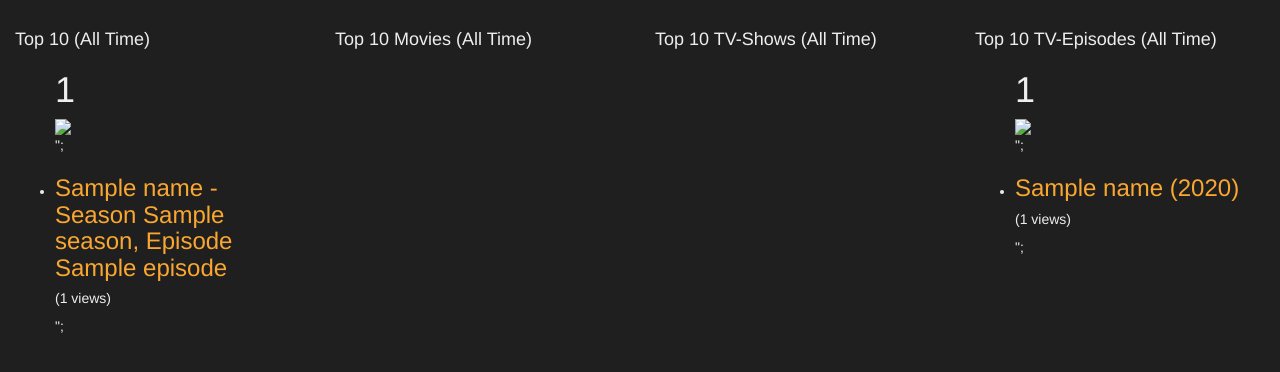
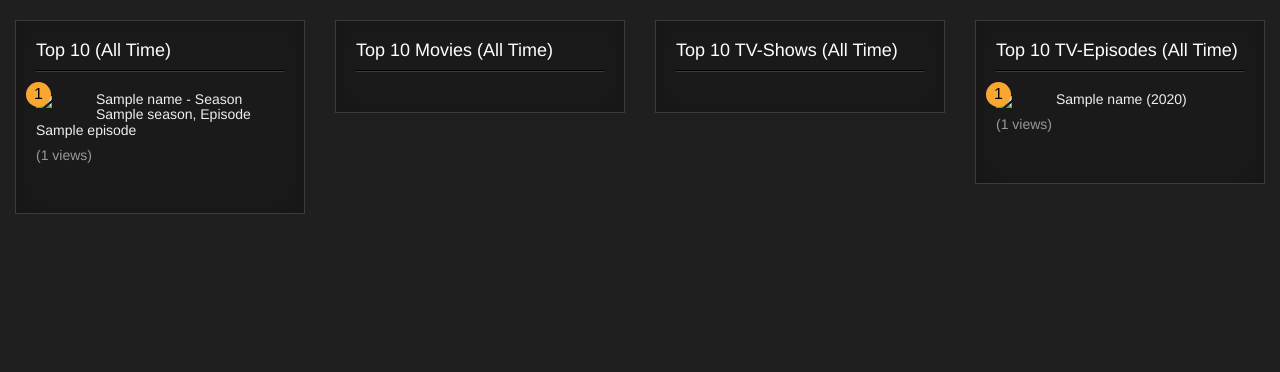
Before and after one commit to mutschler/plexivity, a Python web app: template app/templates/charts.html in a window 1280 px wide. Shown: the part 51-423 px from the top of the page. Run offline with Jinja, Linux system fonts and the light colour scheme; the template is opened without the code that fills it: most values are stand-ins (such as "Sample title", 1, 10 or a date in 2020); some libraries are stand-ins or nearby versions.

Commit message:
styled the charts view

```diff
--- a/app/static/css/style.css
+++ b/app/static/css/style.css
@@ -1,90 +1,23 @@
-body {
-  background: #1f1f1f;
-  color: #eee;
-}
-body .navbar {
-  background: #000;
-  border-color: #000;
-}
-body .navbar .logo {
-  max-height: 30px;
-}
-body .navbar a:hover {
-  color: #fff;
-}
-.login-wrapper {
-  margin-top: 50px;
-}
-.modal {
-  color: #999;
-}
-.modal strong {
-  color: #eee;
-}
-.modal h4 {
-  color: #faa732;
-}
-.modal h3 {
-  margin: 0;
-  line-height: 30px;
-  font-size: 20px;
-}
-.modal h5 {
-  color: #eee;
-}
-.modal .modal-content {
-  background: #2c2c2c;
-}
-.modal .modal-content .modal-body {
-  background: #1a1a1a;
-}
-section {
-  border: solid 1px #3c3c3c;
-  box-shadow: inset 0 0 20px 0 rgba(0, 0, 0, 0.2);
-  padding: 50px;
-  margin-bottom: 50px;
-  background: #1a1a1a;
-}
-section .title {
-  margin-top: 0;
-  border-bottom: 1px solid #3c3c3c;
-  box-shadow: inset 0 -1px 0 #000000;
-  padding-bottom: 10px;
-  color: #fff;
-  font-weight: normal;
-}
-a {
-  color: #faa732;
-}
-.progress {
-  height: 5px;
-  background: #1f1f1f;
-}
-.progress .bar {
-  background: #faa732;
-}
-.stats-wrapper h1 {
-  color: #faa732;
-}
-.stats-wrapper li {
-  text-align: center;
-}
-.platform-activity img {
-  border-radius: 5px;
-}
-.title-activity {
-  white-space: nowrap;
-  text-overflow: ellipsis;
-  width: 80%;
-}
-.recently-added-cover a {
-  display: block;
-}
-.recently-added-cover a:hover {
-  border-style: inset;
-  box-sizeing: border-box;
-  border: 2px solid #faa732;
-}
-.btn-plex {
-  background: #faa732;
-}
+body{background:#1f1f1f;color:#eee}body .navbar{background:#000;border-color:#000}body .navbar .logo{max-height:30px}
+body .navbar a:hover{color:#fff}
+.login-wrapper{margin-top:50px}
+.modal{color:#999}.modal strong{color:#eee}
+.modal h4{color:#faa732}
+.modal h3{margin:0;line-height:30px;font-size:20px}
+.modal h5{color:#eee}
+.modal .modal-content{background:#2c2c2c}.modal .modal-content .modal-body{background:#1a1a1a}
+section{border:solid 1px #3c3c3c;box-shadow:inset 0 0 20px 0 rgba(0,0,0,0.2);padding:50px;margin-bottom:50px;background:#1a1a1a}section .title{margin-top:0;border-bottom:1px solid #3c3c3c;box-shadow:inset 0 -1px 0 #000;padding-bottom:10px;color:#fff;font-weight:normal}section .title.small{font-size:18px !important}
+.well-bg{border:solid 1px #3c3c3c;box-shadow:inset 0 0 20px 0 rgba(0,0,0,0.2);padding:20px;margin-bottom:50px;background:#1a1a1a}.well-bg .title{margin-top:0;border-bottom:1px solid #3c3c3c;box-shadow:inset 0 -1px 0 #000;padding-bottom:10px;color:#fff;font-weight:normal}.well-bg .title.small{font-size:18px !important}
+.charts-wrapper .title{margin-bottom:20px}
+.charts-wrapper .charts-instance-wrapper{position:relative;margin-bottom:20px}.charts-wrapper .charts-instance-wrapper .charts-instance-position-circle{position:absolute;background:#faa732;width:25px;height:25px;border-radius:50px;text-align:center;left:-10px;top:-10px}.charts-wrapper .charts-instance-wrapper .charts-instance-position-circle h3{color:#000;margin:0;margin-top:3px;padding:0;font-size:16px}
+.charts-wrapper .charts-instance-wrapper .charts-instance-poster{width:50px;float:left;margin-right:10px}
+.charts-wrapper .charts-instance-wrapper .charts-instance-position-title h4{margin-top:0;font-size:14px;color:#eee}.charts-wrapper .charts-instance-wrapper .charts-instance-position-title h4 a{color:#eee}.charts-wrapper .charts-instance-wrapper .charts-instance-position-title h4 a:hover{color:#faa732;text-decoration:none}
+.charts-wrapper .charts-instance-wrapper .charts-instance-position-title h5{color:#999}
+a{color:#faa732}
+.progress{height:5px;background:#1f1f1f}.progress .bar{background:#faa732}
+.stats-wrapper h1{color:#faa732}
+.stats-wrapper li{text-align:center}
+.platform-activity img{border-radius:5px}
+.title-activity{white-space:nowrap;text-overflow:ellipsis;width:80%}
+.recently-added-cover a{display:block}.recently-added-cover a:hover{border-style:inset;box-sizeing:border-box;border:2px solid #faa732}
+.btn-plex{background:#faa732}
--- a/app/static/css/style.less
+++ b/app/static/css/style.less
@@ -1,6 +1,8 @@
 
 @orange: #faa732;
 @dark: #1f1f1f;
+@white: #eee;
+@grey: #999;
 
 body{
   background: @dark;
@@ -70,8 +72,91 @@ section{
     padding-bottom: 10px;
     color: #fff;
     font-weight: normal;
+
+    &.small{
+      font-size: 18px !important
+    }
   }
 }
+
+.well-bg{
+  border: solid 1px #3c3c3c;
+  box-shadow: inset 0 0 20px 0 rgba(0,0,0,0.2);
+  padding: 20px;
+  margin-bottom: 50px;
+  background: darken(@dark, 2%);
+
+  .title {
+    margin-top: 0;
+    border-bottom: 1px solid #3c3c3c;
+    box-shadow: inset 0 -1px 0 #000000;
+    padding-bottom: 10px;
+    color: #fff;
+    font-weight: normal;
+
+    &.small{
+      font-size: 18px !important
+    }
+  }
+}
+
+.charts-wrapper{
+  .title {
+      margin-bottom: 20px
+  }
+  .charts-instance-wrapper{
+    position: relative;
+    margin-bottom: 20px;
+
+
+    .charts-instance-position-circle{
+      position: absolute;
+      background: @orange;
+      width: 25px;
+      height: 25px;
+      border-radius: 50px;
+      text-align: center;
+      left: -10px;
+      top: -10px;
+      h3{
+        color: #000;
+        margin: 0;
+        margin-top: 3px;
+        padding: 0;
+        font-size: 16px;
+      }
+    }
+
+    .charts-instance-poster{
+      width: 50px;
+      float: left;
+      margin-right: 10px;
+    }
+
+    .charts-instance-position-title{
+      h4{
+        margin-top: 0;
+        font-size: 14px;
+        color: @white;
+
+        a{
+          color: @white;
+
+          &:hover{
+            color: @orange;
+            text-decoration: none;
+          }
+        }
+      }
+
+      h5{
+        color: @grey;
+      }
+
+    }
+  }
+}
+
 
 a{
   color: @orange;
--- a/app/templates/charts.html
+++ b/app/templates/charts.html
@@ -3,30 +3,31 @@
 
     <div class="row">
         <div class="col-sm-3">
-            <h4 class="title">{{ _('Top 10 (All Time)') }}</h4>
 
-            <div class="charts-wrapper">
-                <ul>
+
+            <div class="charts-wrapper well-bg">
+                <h2 class="title small">{{ _('Top 10 (All Time)') }}</h2>
+                <ul class="list-unstyled">
                     {% for entry in all_top10 %}
                         {% set xml = helper.load_xml(entry[1].xml) %}
                         {% if xml.get("type") == "movie" %}
-                            <div class="charts-instance-wrapper">
-                                <div class='charts-instance-position-circle'><h1>{{ loop.index }}</h1></div>
+                            <div class="charts-instance-wrapper clearfix">
+                                <div class='charts-instance-position-circle'><h3>{{ loop.index }}</h3></div>
                                 <div class='charts-instance-poster'>
                                     <img src='{{ url_for("cache", filename=xml.get("thumb")|replace('/','', 1)) }}' class="img-responsive" />
 								</div>
-                                <div class='charts-instance-position-title'>";
-							        <li><h3><a href='{{ url_for('info', id=xml.get("ratingKey")) }}'> {{ entry[1].title }} ({{ entry[1].year }}) </a></h3><h5> ({{ entry[0] }} views)<h5></li>";
+                                <div class='charts-instance-position-title'>
+							        <li><h4><a href='{{ url_for('info', id=xml.get("ratingKey")) }}'> {{ entry[1].title }} ({{ entry[1].year }}) </a></h4><h5> ({{ entry[0] }} views)<h5></li>
 								</div>
                             </div>
                         {% else %}
-                            <div class="charts-instance-wrapper">
-                                <div class='charts-instance-position-circle'><h1>{{ loop.index }}</h1></div>
+                            <div class="charts-instance-wrapper clearfix">
+                                <div class='charts-instance-position-circle'><h3>{{ loop.index }}</h3></div>
                                 <div class='charts-instance-poster'>
                                     <img src='{{ url_for("cache", filename=xml.get("grandparentThumb")|replace('/','', 1)) }}' class="img-responsive" />
 								</div>
-                                <div class='charts-instance-position-title'>";
-							        <li><h3><a href='{{ url_for('info', id=xml.get("ratingKey")) }}'> {{ entry[1].orig_title }} - Season {{ entry[1].season }}, Episode {{ entry[1].episode }} </a></h3><h5> ({{ entry[0] }} views)<h5></li>";
+                                <div class='charts-instance-position-title'>
+							        <li><h4><a href='{{ url_for('info', id=xml.get("ratingKey")) }}'> {{ entry[1].orig_title }} - Season {{ entry[1].season }}, Episode {{ entry[1].episode }} </a></h4><h5> ({{ entry[0] }} views)<h5></li>
 								</div>
                             </div>
                         {% endif %}
@@ -36,19 +37,20 @@
         </div>
 
         <div class="col-sm-3">
-            <h4 class="title">{{ _('Top 10 Movies (All Time)') }}</h4>
 
-            <div class="charts-wrapper">
-                <ul>
+
+            <div class="charts-wrapper well-bg">
+                <h2 class="title small">{{ _('Top 10 Movies (All Time)') }}</h2>
+                <ul class="list-unstyled">
                     {% for entry in movie_top10 if not entry[1].episode %}
                         {% set xml = helper.load_xml(entry[1].xml) %}
-                            <div class="charts-instance-wrapper">
-                                <div class='charts-instance-position-circle'><h1>{{ loop.index }}</h1></div>
+                            <div class="charts-instance-wrapper clearfix">
+                                <div class='charts-instance-position-circle'><h3>{{ loop.index }}</h3></div>
                                 <div class='charts-instance-poster'>
                                     <img src='{{ url_for("cache", filename=xml.get("thumb")|replace('/','', 1)) }}' class="img-responsive" />
 								</div>
-                                <div class='charts-instance-position-title'>";
-							        <li><h3><a href='{{ url_for('info', id=xml.get("ratingKey")) }}'> {{ entry[1].title }} ({{ entry[1].year }}) </a></h3><h5> ({{ entry[0] }} views)<h5></li>";
+                                <div class='charts-instance-position-title'>
+							        <li><h4><a href='{{ url_for('info', id=xml.get("ratingKey")) }}'> {{ entry[1].title }} ({{ entry[1].year }}) </a></h4><h5> ({{ entry[0] }} views)<h5></li>
 								</div>
                             </div>
                     {% endfor %}
@@ -57,19 +59,20 @@
         </div>
 
         <div class="col-sm-3">
-            <h4 class="title">{{ _('Top 10 TV-Shows (All Time)') }}</h4>
 
-            <div class="charts-wrapper">
-                <ul>
+
+            <div class="charts-wrapper well-bg">
+                <h2 class="title small">{{ _('Top 10 TV-Shows (All Time)') }}</h2>
+                <ul class="list-unstyled">
                     {% for entry in show_top10 if entry[1].episode %}
                         {% set xml = helper.load_xml(entry[1].xml) %}
-                            <div class="charts-instance-wrapper">
-                                <div class='charts-instance-position-circle'><h1>{{ loop.index }}</h1></div>
+                            <div class="charts-instance-wrapper clearfix" >
+                                <div class='charts-instance-position-circle'><h3>{{ loop.index }}</h3></div>
                                 <div class='charts-instance-poster'>
                                     <img src='{{ url_for("cache", filename=xml.get("grandparentThumb")|replace('/','', 1)) }}' class="img-responsive" />
 								</div>
-                                <div class='charts-instance-position-title'>";
-							        <li><h3><a href='{{ url_for('info', id=xml.get("grandparentRatingKey")) }}'> {{ entry[1].orig_title }}</a></h3><h5> ({{ entry[0] }} views)<h5></li>";
+                                <div class='charts-instance-position-title'>
+							        <li><h4><a href='{{ url_for('info', id=xml.get("grandparentRatingKey")) }}'> {{ entry[1].orig_title }}</a></h4><h5> ({{ entry[0] }} views)<h5></li>
 								</div>
                             </div>
                     {% endfor %}
@@ -78,19 +81,20 @@
         </div>
 
         <div class="col-sm-3">
-            <h4 class="title">{{ _('Top 10 TV-Episodes (All Time)') }}</h4>
 
-            <div class="charts-wrapper">
-                <ul>
+
+            <div class="charts-wrapper well-bg">
+                <h2 class="title small">{{ _('Top 10 TV-Episodes (All Time)') }}</h2>
+                <ul class="list-unstyled">
                     {% for entry in ep_top10 if entry[1].episode %}
                         {% set xml = helper.load_xml(entry[1].xml) %}
-                            <div class="charts-instance-wrapper">
-                                <div class='charts-instance-position-circle'><h1>{{ loop.index }}</h1></div>
+                            <div class="charts-instance-wrapper clearfix">
+                                <div class='charts-instance-position-circle'><h3>{{ loop.index }}</h3></div>
                                 <div class='charts-instance-poster'>
                                     <img src='{{ url_for("cache", filename=xml.get("parentThumb")|replace('/','', 1)) }}' class="img-responsive" />
 								</div>
-                                <div class='charts-instance-position-title'>";
-							        <li><h3><a href='{{ url_for('info', id=xml.get("ratingKey")) }}'> {{ entry[1].title }} ({{ entry[1].year }}) </a></h3><h5> ({{ entry[0] }} views)<h5></li>";
+                                <div class='charts-instance-position-title'>
+							        <li><h4><a href='{{ url_for('info', id=xml.get("ratingKey")) }}'> {{ entry[1].title }} ({{ entry[1].year }}) </a></h4><h5> ({{ entry[0] }} views)<h5></li>
 								</div>
                             </div>
                     {% endfor %}
--- a/app/templates/layout.html
+++ b/app/templates/layout.html
@@ -36,8 +36,9 @@
               {% if g.user.is_authenticated() %}
               <li><a href="{{url_for('settings')}}"><span class="glyphicon glyphicon-wrench"></span> {{ _('Settings') }}</a></li>
               <li><a href="{{url_for('history')}}"><span class="glyphicon glyphicon-calendar"></span> {{ _('History') }}</a></li>
+              <li><a href="{{url_for('stats')}}"><span class="glyphicon glyphicon-tasks"></span> {{ _('Statistics') }}</a></li>
               <li><a href="{{url_for('users')}}"><span class="glyphicon glyphicon-user"></span> {{ _('Users') }}</a></li>
-              <li><a href="{{url_for('charts')}}"><span class="glyphicon glyphicon-stats"></span> {{ _('Statistics') }}</a></li>
+              <li><a href="{{url_for('charts')}}"><span class="glyphicon glyphicon-stats"></span> {{ _('Charts') }}</a></li>
               <li><a href="{{url_for('logout', next=request.path)}}"><span class="glyphicon glyphicon-log-out"></span> {{_('Logout')}} </a></li>
               {% else %}
               <li><a href="{{url_for('login', next=request.path)}}"><span class="glyphicon glyphicon-log-in"></span> {{_('Login')}} </a></li>
```
